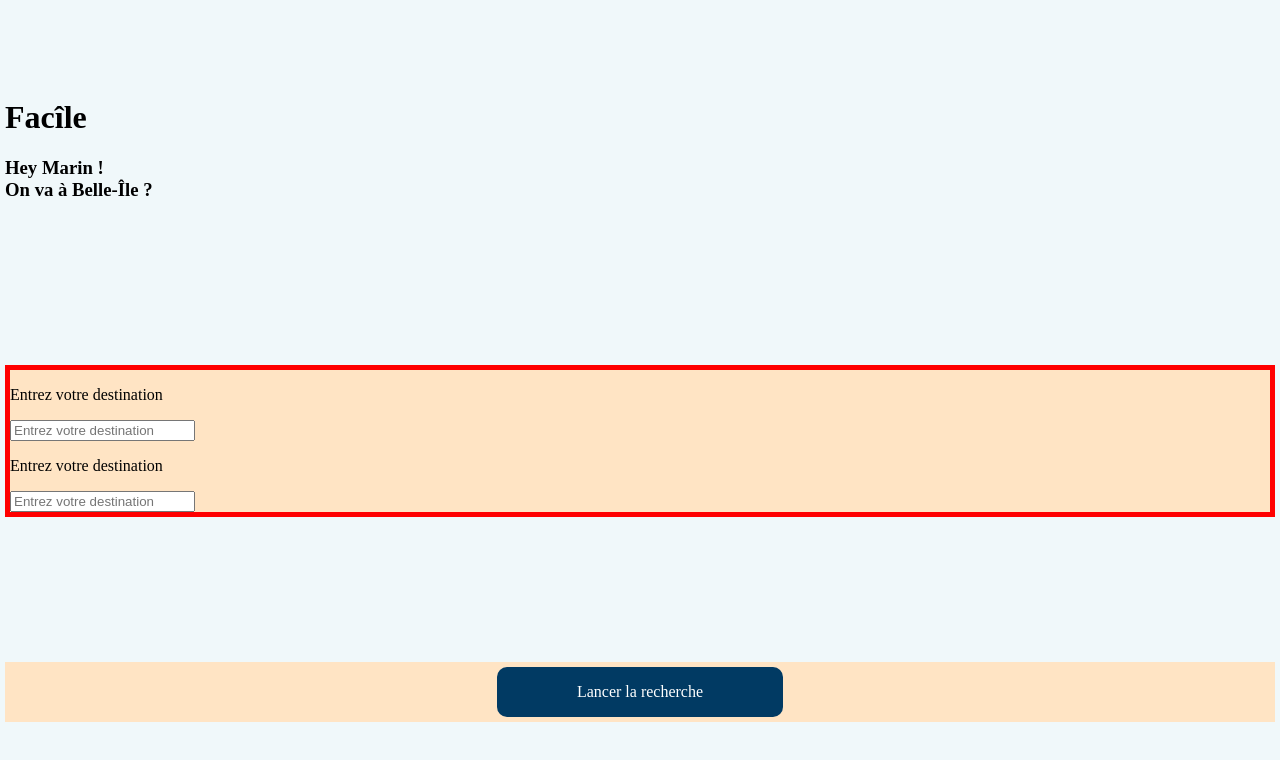
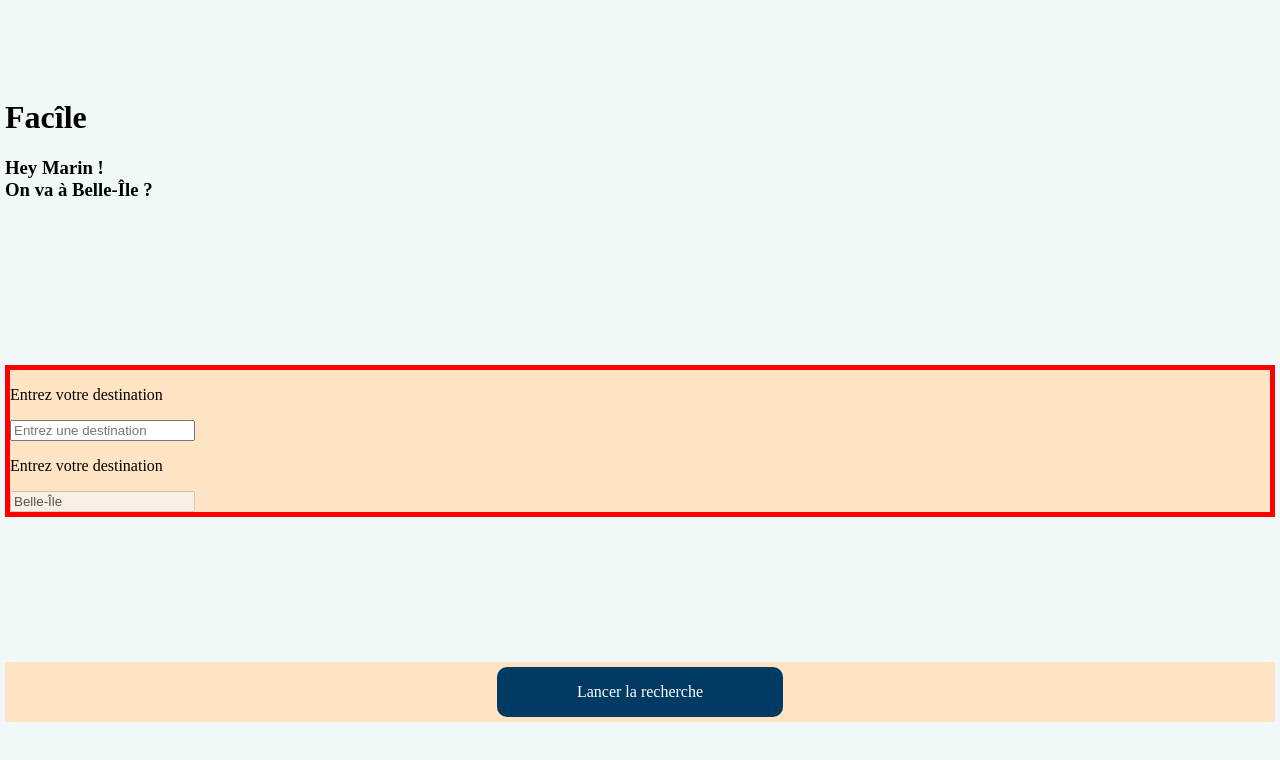
Before and after one commit to MarinB-56/facile, an Angular app in the folder frontend/: page / in a window 1280 px wide. Shown: the top 760 px of the page. Built offline with nearby package versions, Linux system fonts and the light colour scheme.

Commit message:
Make the destination-picker customizable.
Depending on the needs, the input can be used as a classic input (for the user to choose a destination)
The second input can be set as a default 'Belle-Île' input, not editable

```diff
--- a/frontend/src/app/trip-configurator/trip-destinations/destination-picker/destination-picker.component.html
+++ b/frontend/src/app/trip-configurator/trip-destinations/destination-picker/destination-picker.component.html
@@ -1 +1,5 @@
-<input type="text" placeholder="Entrez votre destination">
+<input type="text"
+  [readonly]="isReadOnly"
+  [value]="valueText"
+  [placeholder]="placeholderText"
+  [disabled]="isDisabled">
--- a/frontend/src/app/trip-configurator/trip-destinations/trip-destinations.component.html
+++ b/frontend/src/app/trip-configurator/trip-destinations/trip-destinations.component.html
@@ -1,6 +1,7 @@
 <div class="trip-destination__pickers">
   <p>Entrez votre destination</p>
-  <app-destination-picker></app-destination-picker>
+  <app-destination-picker placeholderText='Entrez une destination'></app-destination-picker>
+
   <p>Entrez votre destination</p>
-  <app-destination-picker></app-destination-picker>
+  <app-destination-picker valueText="Belle-Île" [isDisabled]="true"></app-destination-picker>
 </div>
```
Also changed, not shown: frontend/src/app/trip-configurator/trip-destinations/destination-picker/destination-picker.component.ts (+6 -2 lines).
